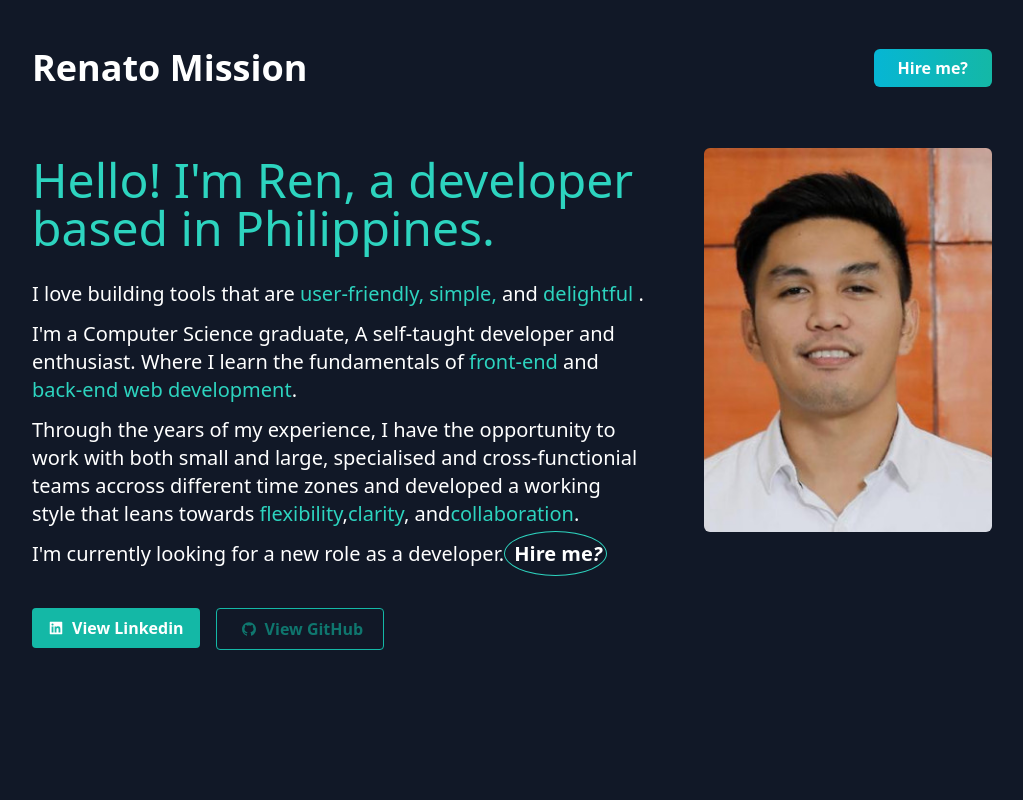
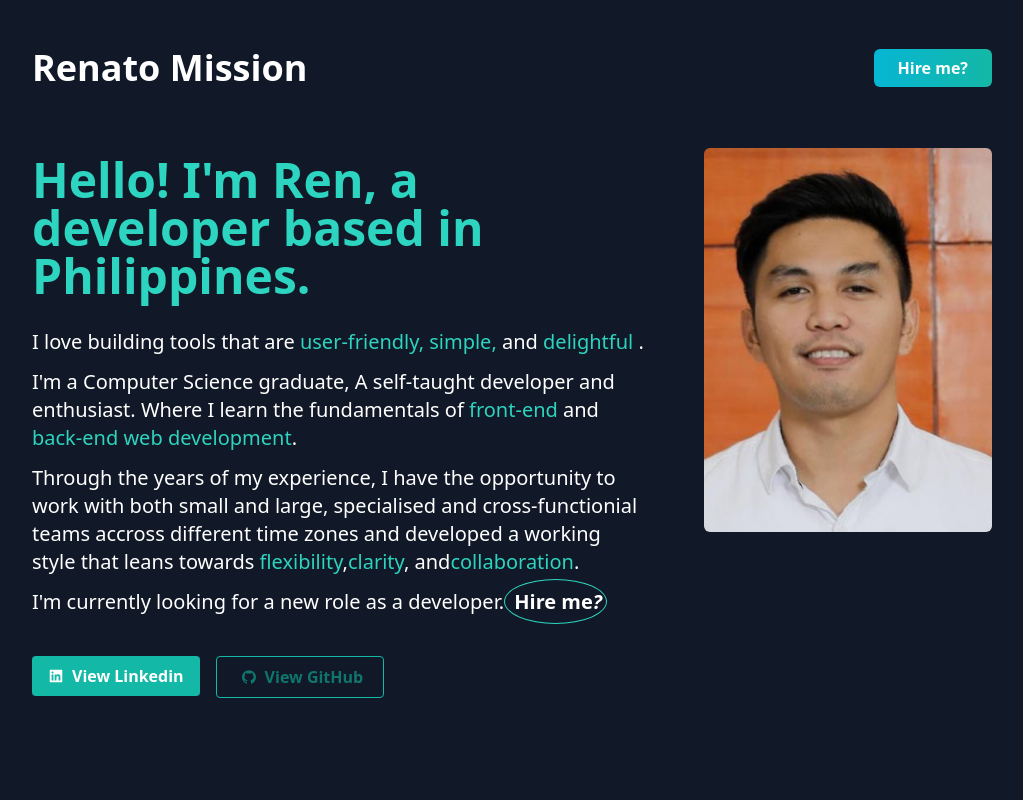
Before and after one commit to renmission/renatomission, a Next.js app: page / in a window 1280 px wide. Shown: the top 800 px of the page, without its empty margins (128-1151 px from the left). Built offline with nearby package versions, Linux system fonts and the light colour scheme.

Commit message:
Updating Hero 1

```diff
--- a/layouts/Hero.tsx
+++ b/layouts/Hero.tsx
@@ -8,7 +8,7 @@ const Hero = () => {
     <>
       <section className="min-h-screen grid grid-cols-3 gap-4" id="about">
         <div className="py-5 pr-6 col-span-6 lg:col-span-4 lg:col-start-1 lg:col-end-4 ">
-          <h2 className="text-5xl py-2 leading-10 text-teal-400 font-medium md:text-5xl ">
+          <h2 className="py-2 leading-10 text-teal-400 font-bold text-lg sm:text-5xl">
             Hello! I&apos;m Ren, a developer based in Philippines.
           </h2>
 
```
